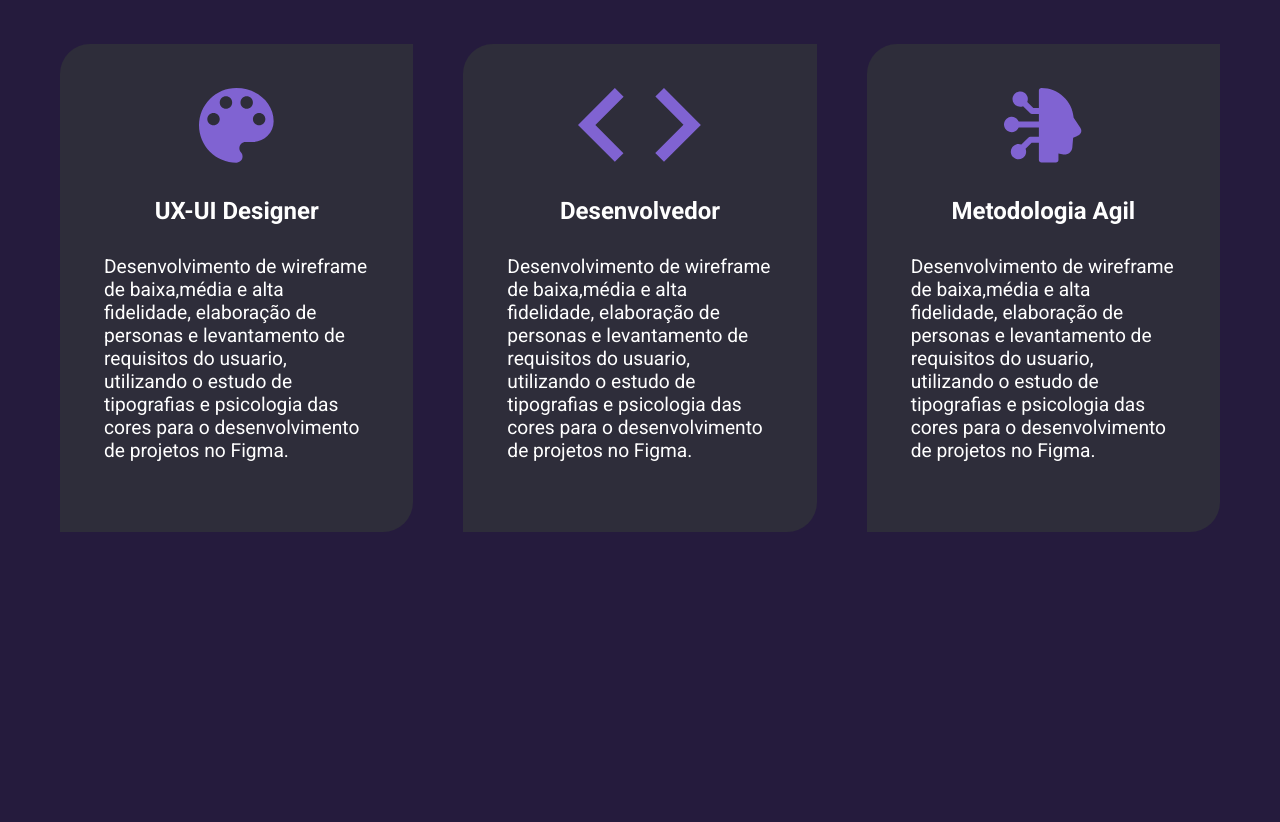
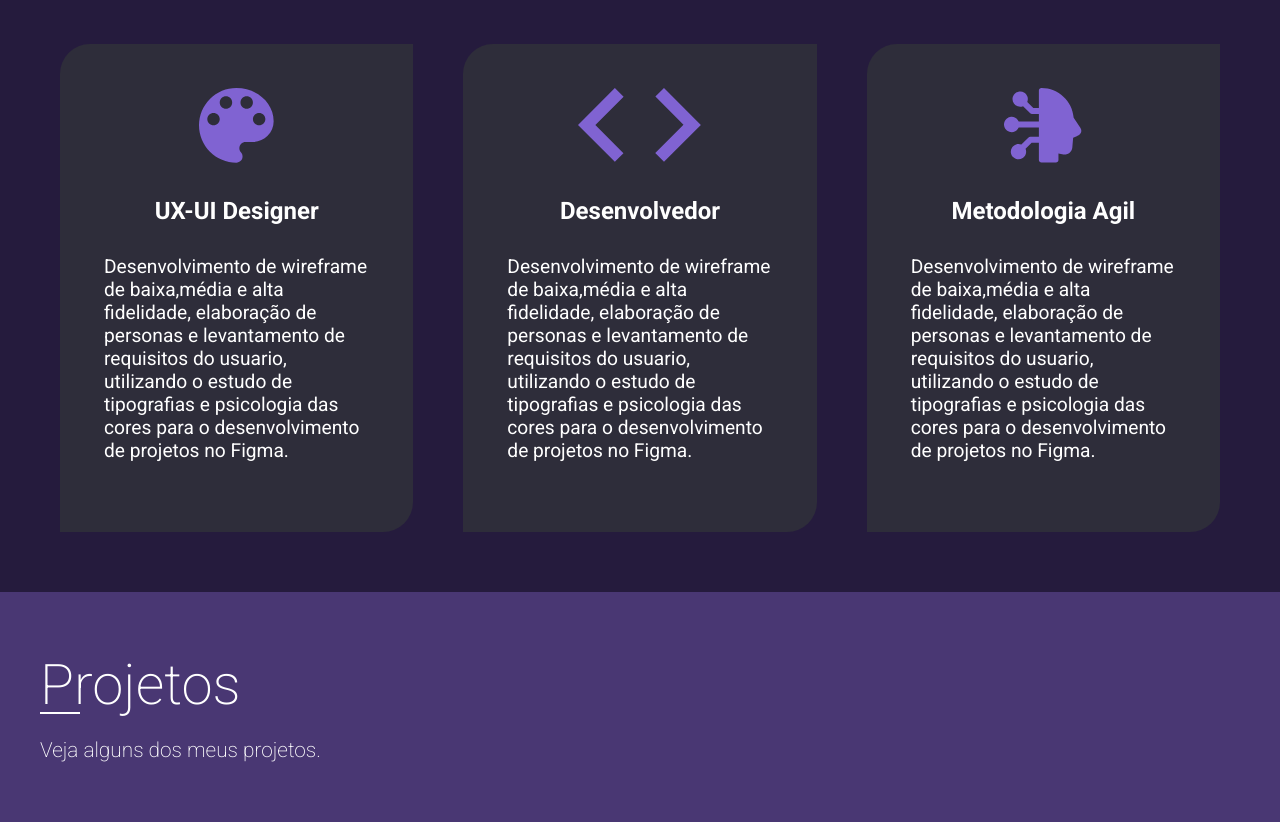
Before and after one commit to Dev-Alexandre-Ferreira/arquivosPortfolio, a plain HTML site: page index.html in a window 1280 px wide. Shown: the part 1265-2087 px from the top of the page. Before the commit the page ends 2000 px from the top, so only its background shows below. Drawn offline with Linux system fonts and the light colour scheme.

Commit message:
todos os arquivos att

```diff
--- a/css/style.css
+++ b/css/style.css
@@ -176,3 +176,35 @@ body {
 .card img {
   height: 75px;
 }
+
+.projetos {
+  background-color: #493773;
+}
+
+.projetos-geral {
+  padding: 60px 20px;
+}
+
+.projetos-geral h2:first-child {
+  font-size: 3.5rem;
+  color: #fff;
+  font-weight: 200;
+  position: relative;
+}
+
+.projetos-geral h2:first-child::before {
+  content: '';
+  width: 40px;
+  height: 2px;
+  background-color: #fff;
+  position: absolute;
+  top: 60px;
+}
+
+.spanPrimarioProjetos {
+  display: block;
+  color: #fff;
+  margin-top: 20px;
+  font-size: 1.3rem;
+  font-weight: 200;
+}
--- a/index.html
+++ b/index.html
@@ -50,13 +50,11 @@
       <article class="sobre" id="sobre">
         <div class="info-sobre container">
           <h2>Sobre mim</h2>
-          <p>
-
-          </p>
+          <p></p>
           <a
             class="download"
             target="_blank"
-            href=""
+            href="https://drive.google.com/file/d/1SWcAO_WKCTCJoulSMrSvBTr-Ojvfl8Li/view?usp=drive_link"
             >Download CV</a
           >
         </div>
@@ -107,6 +105,21 @@
           </div>
         </div>
       </section>
+
+      <section class="projetos" id="projetos">
+        <div class="projetos-geral container">
+          <h2>Projetos</h2>
+          <span class="spanPrimarioProjetos"
+            >Veja alguns dos meus projetos.</span
+          >
+
+          <div class="divisa">
+            <div class="divisao-container">
+              <div class="projeto-imagem"></div>
+            </div>
+          </div>
+        </div>
+      </section>
     </main>
 
     <script src="./js/script.js"></script>
```
